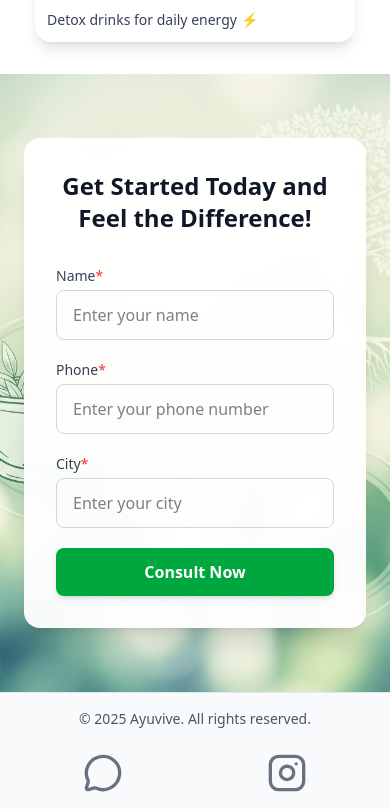
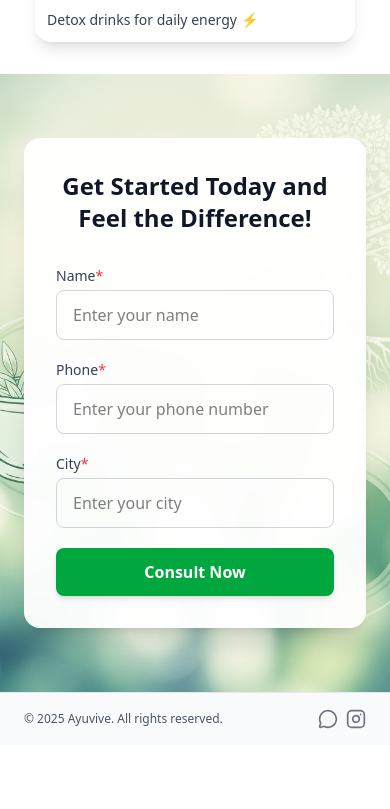
Before and after one commit to Sol-Khizar/fix-your-health, a React (Vite) app: page / in a window 390 px wide. Shown: the part 8467-9276 px from the top of the page. After the commit the page ends 9212 px from the top, so only its background shows below. Built offline with nearby package versions, Linux system fonts and the light colour scheme.

Commit message:
fix the responsiveness for tablet and 14 inch screen

```diff
--- a/src/components/Footer.tsx
+++ b/src/components/Footer.tsx
@@ -21,21 +21,20 @@ const Footer = () => {
       </div> */}
 
       <footer className="bg-gray-50 border-t border-gray-200">
-        <div className="w-full md:w-[94%]  mx-auto px-6 py-4 flex flex-col md:flex-row items-center justify-between gap-y-6 md:gap-y-0 ">
+        <div className="w-full md:w-[94%]  mx-auto px-6 py-4 flex  items-center justify-between gap-2 ">
 
-          <p className="text-sm text-gray-600">
+          <p className="text-[12px] md:text-sm text-gray-600">
             © {new Date().getFullYear()} Ayuvive. All rights reserved.
           </p>
 
-          {/* Right - Social Icons */}
-          <div className="flex gap-36 md:gap-4">
+          <div className="flex  md:gap-4 gap-2">
             <a
               href="https://wa.me/918433575788"
               target="_blank"
               rel="noopener noreferrer"
               className="text-gray-500 hover:text-green-600 transition"
             >
-              <MessageCircle className="w-10 h-10" />
+              <MessageCircle className="w-5 h-5 md:w-10 md:h-10" />
             </a>
             <a
               href="https://www.instagram.com/ayuvive.health"
@@ -43,7 +42,7 @@ const Footer = () => {
               rel="noopener noreferrer"
               className="text-gray-500 hover:text-pink-500 transition"
             >
-              <Instagram className="w-10 h-10" />
+              <Instagram className="w-5 h-5 md:w-10 md:h-10" />
             </a>
           </div>
         </div>
--- a/src/section/Transformation.tsx
+++ b/src/section/Transformation.tsx
@@ -72,7 +72,7 @@ const Transformation = () => {
     <>
       <div className="md:mt-5 mt-14">
 
-        <h1 className="text-2xl md:text-4xl text-center text-[#002040] pt-4 ">
+        <h1 className="text-2xl md:text-4xl text-center text-[#002040] pt-4 md:pt-30 lg:pt-20">
           Tranformation  <span className="border-b-4 border-[#FF9A3F]">Plan</span>
         </h1>
 
@@ -121,7 +121,7 @@ const Transformation = () => {
                   </svg>
                 </div>
 
-                <div className="grid grid-cols-1 sm:grid-cols-2 md:grid-cols-5 gap-6 w-full md:w-[82%] z-10">
+                <div className="grid grid-cols-1 sm:grid-cols-2 md:grid-cols-3 xl:grid-cols-5 gap-6 w-full md:w-[82%] z-10">
                   {steps.map((s, idx) => (
                     <motion.article
                       key={s.id}
```
